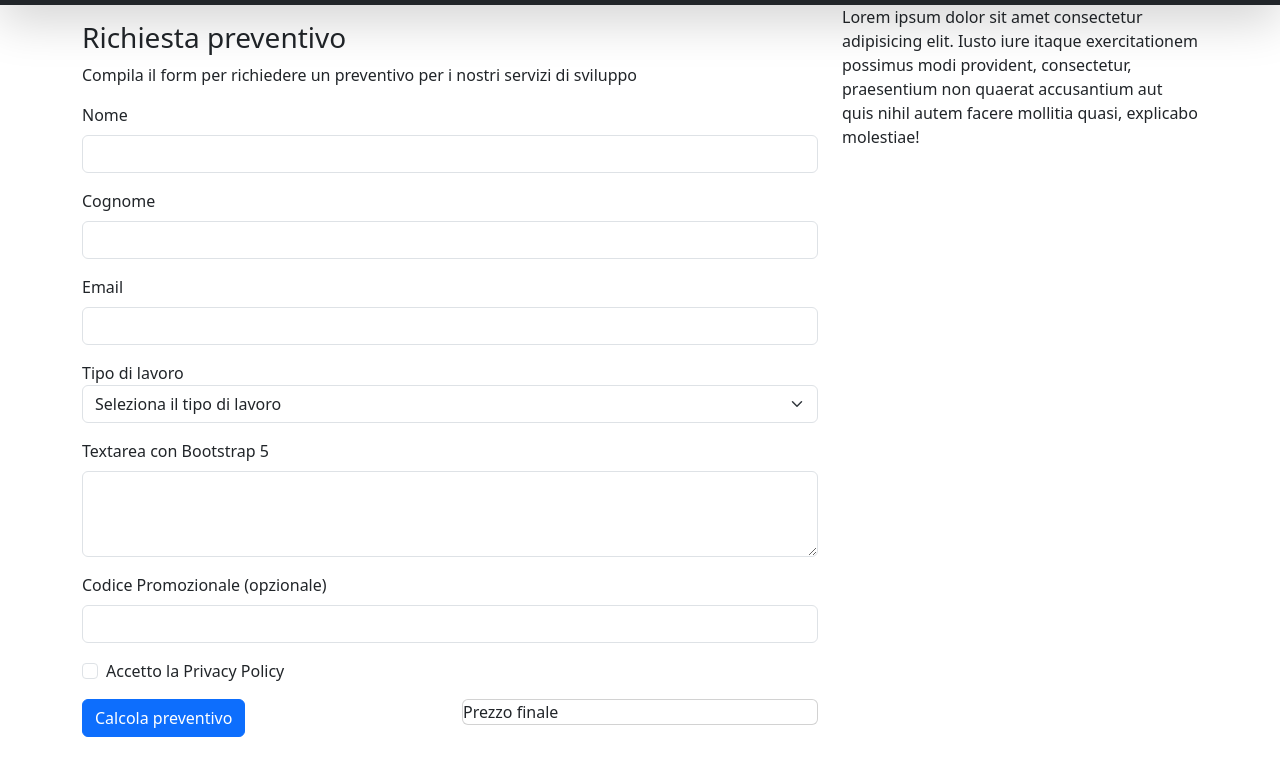
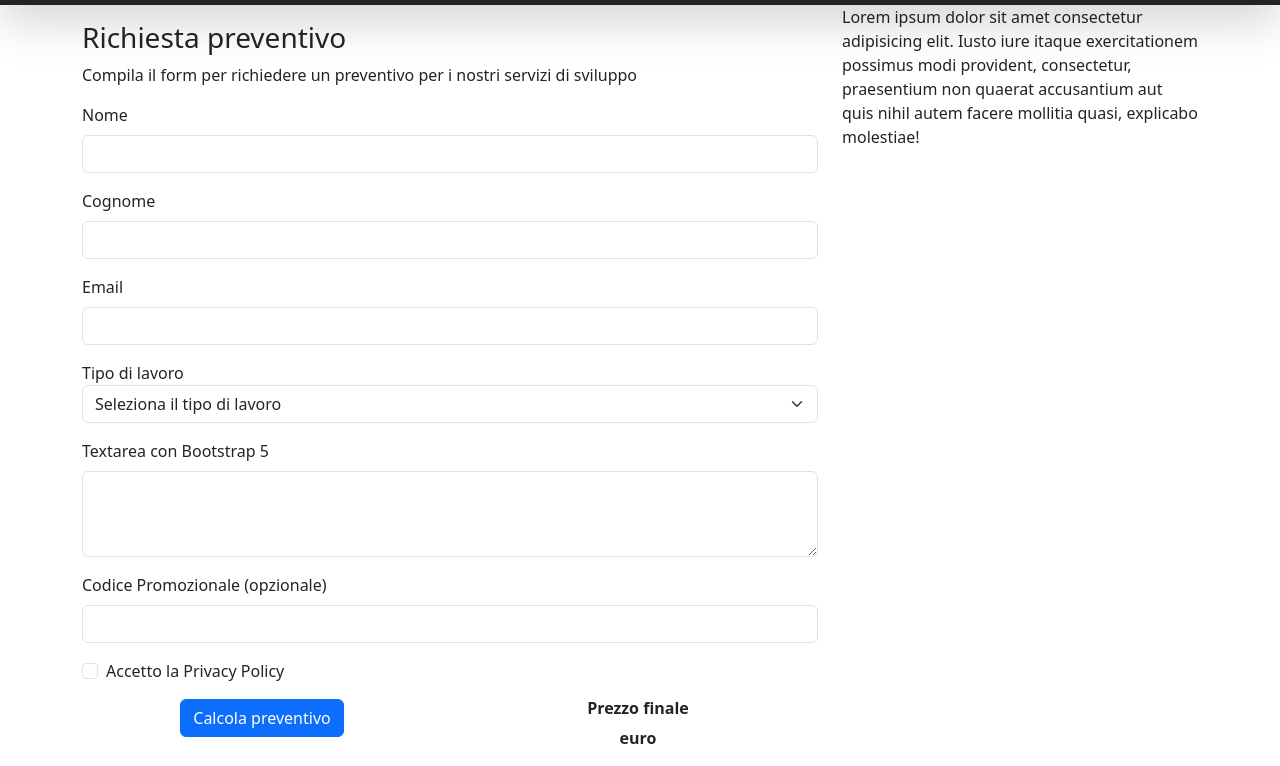
Before and after one commit to iaroslavavainovan/bootstrap-preventivo, a plain HTML site: page index.html in a window 1280 px wide. Shown: the part 51-817 px from the top of the page. Drawn offline with nearby package versions, Linux system fonts and the light colour scheme.

Commit message:
Fix final part of form

```diff
--- a/index.html
+++ b/index.html
@@ -83,14 +83,19 @@
                               <input type="checkbox" class="form-check-input" id="checkPrivacy">
                               <label class="form-check-label" for="checkPrivacy">Accetto la Privacy Policy</label>
                             </div>
-                            <div class="row">
-                                <div class="col">
-                                    <button type="submit" class="btn btn-primary">Calcola preventivo</button>
+                            <div class="container text-center">
+                                <div class="row justify-content-around gap-3">
+                                    <div class="col-lg-4">
+                                        <button type="submit" class="btn btn-primary">Calcola preventivo</button>
+                                    </div>
+                                    <div class="col-lg-4">
+                                        <h6 class="fw-semibold">Prezzo finale</h6>
+                                        <p class="fw-semibold">euro</p>
+                                    </div>
                                 </div>
-                                <div class="col">
-                                    <div class="card">Prezzo finale</div>
-                                </div>
+
                             </div>
+
 
                           </form></div>
                     <div class="col-lg-4">Lorem ipsum dolor sit amet consectetur adipisicing elit. Iusto iure itaque exercitationem possimus modi provident, consectetur, praesentium non quaerat accusantium aut quis nihil autem facere mollitia quasi, explicabo molestiae!</div>
```
